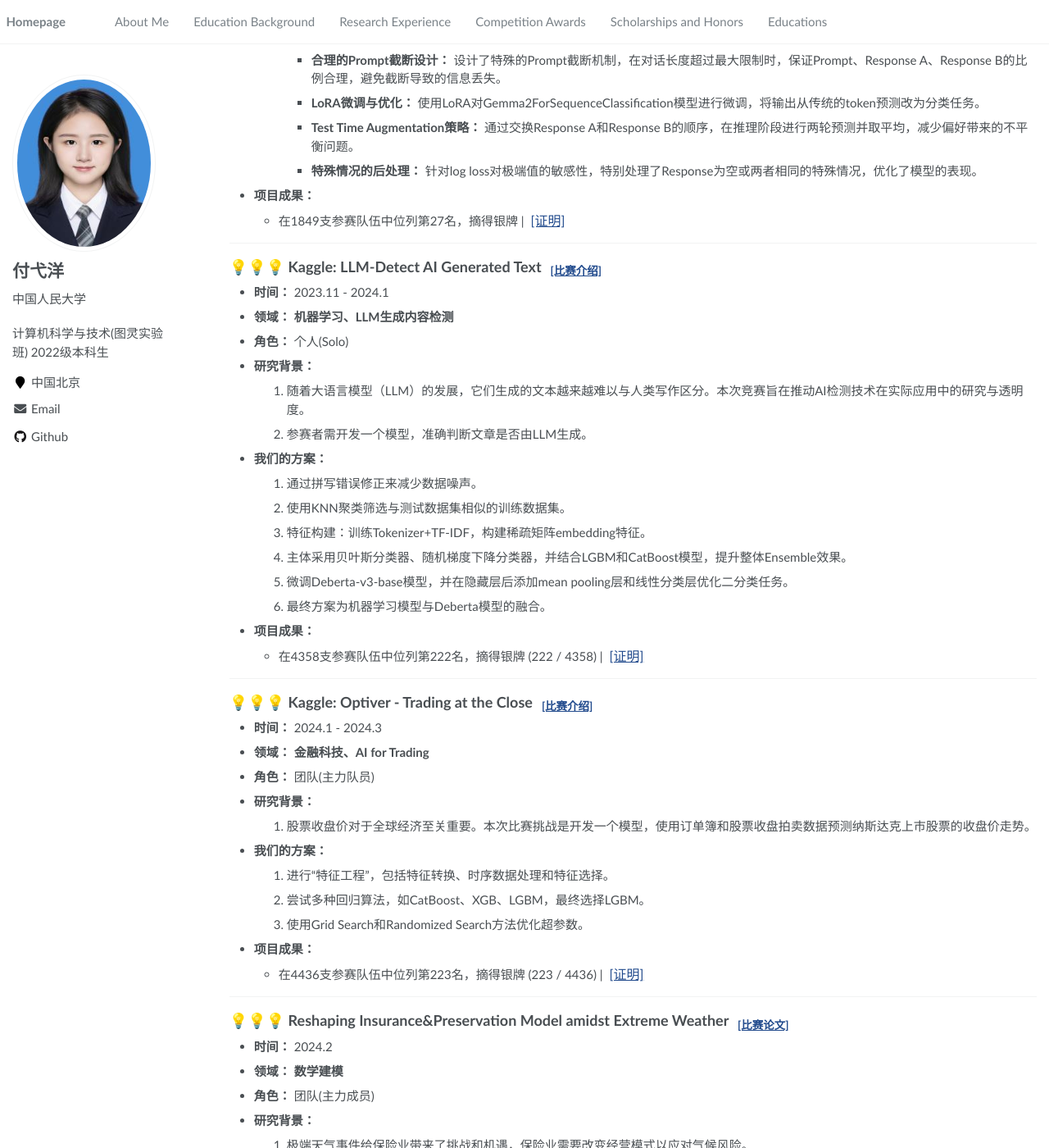
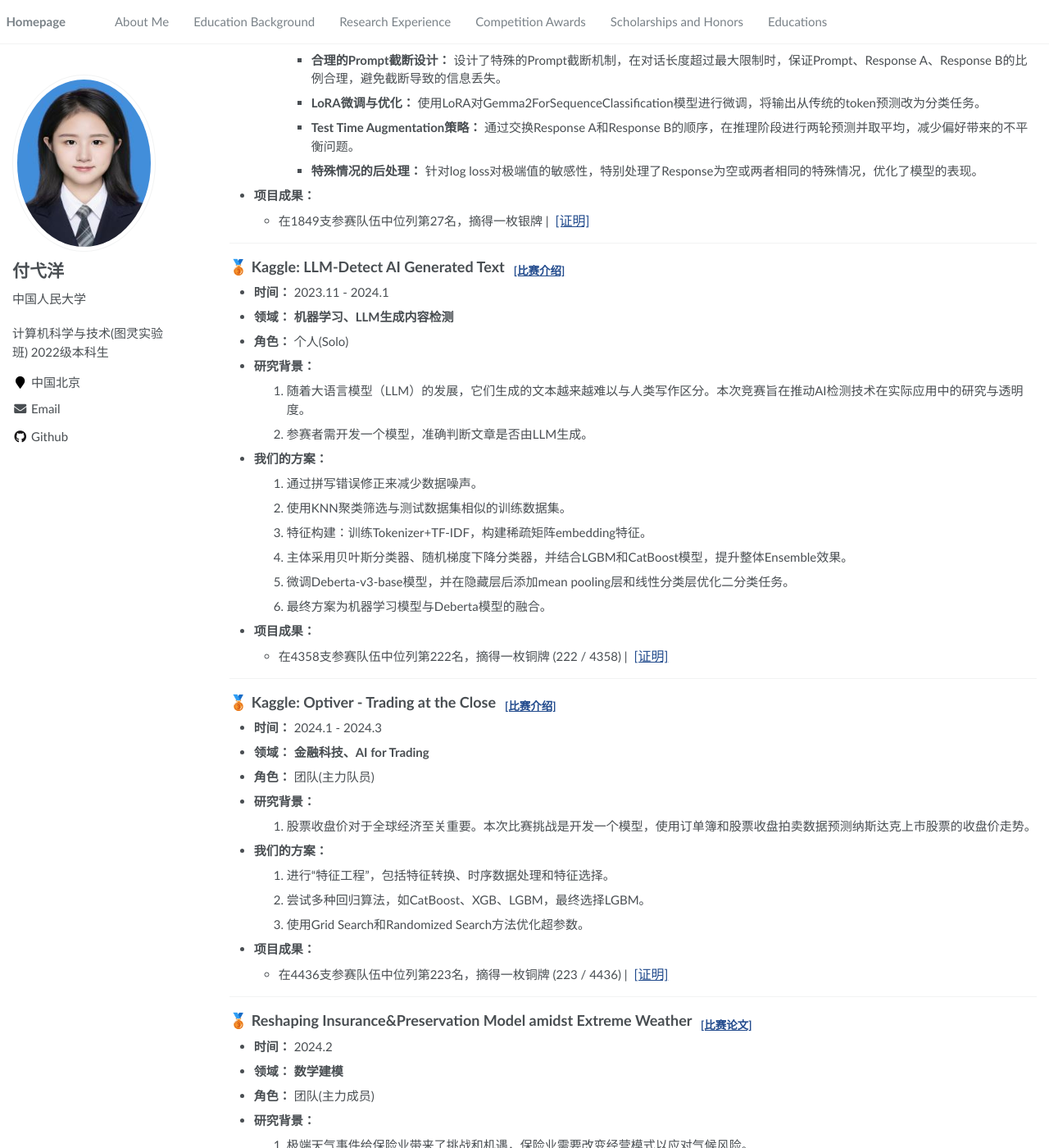
Before and after one commit to baiyingzhuying/baiyingzhuying.github.io, a Jekyll site: the page built from _pages/about.md, in a window 1280 px wide and 1400 px high, scrolled down 3507 px. Shown: the whole window at 82% size. Built offline with Jekyll 4.4.1, drawn with Linux system fonts in a browser that asks for light colours; some of the changed text lies outside the part shown.

Commit message:
Update about.md

```diff
--- a/_pages/about.md
+++ b/_pages/about.md
@@ -38,7 +38,7 @@ redirect_from:
 
 # 🔍 Research Experience
 
-## **💡💡💡 TPP-SD: Accelerating Transformer Point Process Sampling with Speculative Decoding** <sub> &nbsp;&nbsp;[[arXiv]](https://arxiv.org/abs/2507.09252) | [[OpenRevie投稿截图]](https://baiyingzhuying.github.io/docs/OpenReview_TPP-SD.png) </sub>
+## **💡 TPP-SD: Accelerating Transformer Point Process Sampling with Speculative Decoding** <sub> &nbsp;&nbsp;[[arXiv]](https://arxiv.org/abs/2507.09252) | [[OpenRevie投稿截图]](https://baiyingzhuying.github.io/docs/OpenReview_TPP-SD.png) </sub>
 
 - **时间：** 2025.02 - 至今
 - **领域：** **推测解码、时序点过程**
@@ -58,7 +58,7 @@ redirect_from:
   * 相关论文已完成，并已投稿于 **NeurIPS 2025**（共同第一作者），初始同行评审分数为5/5/4/3（满分为6）。
 
 
-## **💡💡💡 Understanding Students Dropouts in AI-driven Course using NLP Approaches**
+## **💡 Understanding Students Dropouts in AI-driven Course using NLP Approaches**
 
 - **时间：** 2024.11 - 至今
 - **领域：** **LLM垂域应用、AI4Education、人机交互**
@@ -80,7 +80,7 @@ redirect_from:
 
 ---
 
-## **💡💡💡 SOAY: A Solution-based LLM API-using Methodology for Academic Information Seeking** <sub> &nbsp;&nbsp;[[arXiv]](https://arxiv.org/abs/2405.15165) | [[Code]](https://github.com/RUCKBReasoning/SoAy) | [[Demo]](https://soay.aminer.cn/) </sub>
+## **💡 SOAY: A Solution-based LLM API-using Methodology for Academic Information Seeking** <sub> &nbsp;&nbsp;[[arXiv]](https://arxiv.org/abs/2405.15165) | [[Code]](https://github.com/RUCKBReasoning/SoAy) | [[Demo]](https://soay.aminer.cn/) </sub>
 
 - **时间：** 2024.1 - 2024.8
 - **领域：** **LLM垂域应用、AI4Education**
@@ -102,7 +102,7 @@ redirect_from:
 
 ---
 
-## **💡💡💡 A Survey on Prompt Engineering: Taxonomy and Applications** <sub> &nbsp;&nbsp;[[Survey Paper]](https://baiyingzhuying.github.io/docs/LUNWENpromptengineering.pdf)</sub>
+## **💡 A Survey on Prompt Engineering: Taxonomy and Applications** <sub> &nbsp;&nbsp;[[Survey Paper]](https://baiyingzhuying.github.io/docs/LUNWENpromptengineering.pdf)</sub>
 
 - **时间：** 2024.5 - 2024.12
 - **领域：** **LLM、Prompt Engineering**
@@ -120,7 +120,7 @@ redirect_from:
 
 ---
 
-## **💡💡💡 Kaggle: LMSYS-Chatbot Arena Human Preference Predictions** <sub> &nbsp;&nbsp;[[比赛介绍]](https://www.kaggle.com/competitions/lmsys-chatbot-arena) [[我们的方案]](https://github.com/baiyingzhuying/LMSYS_scheme_fyy)</sub>
+## **🥈 Kaggle: LMSYS-Chatbot Arena Human Preference Predictions** <sub> &nbsp;&nbsp;[[比赛介绍]](https://www.kaggle.com/competitions/lmsys-chatbot-arena) [[我们的方案]](https://github.com/baiyingzhuying/LMSYS_scheme_fyy)</sub>
 
 - **时间：** 2024.5 - 2024.8
 - **领域：** **LLM微调、对话系统偏好预测**
@@ -136,13 +136,13 @@ redirect_from:
      - **Test Time Augmentation策略：** 通过交换Response A和Response B的顺序，在推理阶段进行两轮预测并取平均，减少偏好带来的不平衡问题。
      - **特殊情况的后处理：** 针对log loss对极端值的敏感性，特别处理了Response为空或两者相同的特殊情况，优化了模型的表现。
 - **项目成果：**
-  * 在1849支参赛队伍中位列第27名，摘得银牌&nbsp;|&nbsp;<span style="font-size: 16px;">
+  * 在1849支参赛队伍中位列第27名，摘得一枚银牌&nbsp;|&nbsp;<span style="font-size: 16px;">
 <a href="https://baiyingzhuying.github.io/docs/AWARDkaggleLMSYSSliver.png">[证明]</a>
 </span>
 
 ---
 
-## **💡💡💡 Kaggle: LLM-Detect AI Generated Text** <sub> &nbsp;&nbsp;[[比赛介绍]](https://www.kaggle.com/competitions/llm-detect-ai-generated-text)</sub>
+## **🥉 Kaggle: LLM-Detect AI Generated Text** <sub> &nbsp;&nbsp;[[比赛介绍]](https://www.kaggle.com/competitions/llm-detect-ai-generated-text)</sub>
 
 - **时间：** 2023.11 - 2024.1
 - **领域：** **机器学习、LLM生成内容检测**
@@ -158,13 +158,13 @@ redirect_from:
   5. 微调Deberta-v3-base模型，并在隐藏层后添加mean pooling层和线性分类层优化二分类任务。
   6. 最终方案为机器学习模型与Deberta模型的融合。
 - **项目成果：**
-  * 在4358支参赛队伍中位列第222名，摘得银牌 (222 / 4358)&nbsp;|&nbsp;<span style="font-size: 16px;">
+  * 在4358支参赛队伍中位列第222名，摘得一枚铜牌 (222 / 4358)&nbsp;|&nbsp;<span style="font-size: 16px;">
 <a href="https://baiyingzhuying.github.io/docs/AWARDkaggleAIGenerateBronze.png">[证明]</a>
 </span>
 
 ---
 
-## **💡💡💡 Kaggle: Optiver - Trading at the Close** <sub> &nbsp;&nbsp;[[比赛介绍]](https://www.kaggle.com/competitions/optiver-trading-at-the-close)</sub>
+## **🥉 Kaggle: Optiver - Trading at the Close** <sub> &nbsp;&nbsp;[[比赛介绍]](https://www.kaggle.com/competitions/optiver-trading-at-the-close)</sub>
 
 - **时间：** 2024.1 - 2024.3
 - **领域：** **金融科技、AI for Trading**
@@ -176,13 +176,13 @@ redirect_from:
   2. 尝试多种回归算法，如CatBoost、XGB、LGBM，最终选择LGBM。
   3. 使用Grid Search和Randomized Search方法优化超参数。
 - **项目成果：**
-  * 在4436支参赛队伍中位列第223名，摘得银牌 (223 / 4436)&nbsp;|&nbsp;<span style="font-size: 16px;">
+  * 在4436支参赛队伍中位列第223名，摘得一枚铜牌 (223 / 4436)&nbsp;|&nbsp;<span style="font-size: 16px;">
 <a href="https://baiyingzhuying.github.io/docs/AWARDkaggleOptiverBronze.png">[证明]</a>
 </span>
 
 ---
 
-## **💡💡💡 Reshaping Insurance&Preservation Model amidst Extreme Weather** <sub> &nbsp;&nbsp;[[比赛论文]](https://baiyingzhuying.github.io/docs/LUNWENmeisai.pdf)</sub>
+## **🥉 Reshaping Insurance&Preservation Model amidst Extreme Weather** <sub> &nbsp;&nbsp;[[比赛论文]](https://baiyingzhuying.github.io/docs/LUNWENmeisai.pdf)</sub>
 
 - **时间：** 2024.2
 - **领域：** **数学建模**
@@ -200,7 +200,7 @@ redirect_from:
 
 ---
 
-## **💡💡💡 基于贪心算法的多波束测量测线布设优化** <sub> &nbsp;&nbsp;[[比赛论文]](https://baiyingzhuying.github.io/docs/LUWENguosai.pdf)</sub>
+## **🥇 基于贪心算法的多波束测量测线布设优化** <sub> &nbsp;&nbsp;[[比赛论文]](https://baiyingzhuying.github.io/docs/LUWENguosai.pdf)</sub>
 
 - **时间：** 2023.9
 - **领域：** **数学建模**
@@ -216,11 +216,11 @@ redirect_from:
 
 # 🏆 Competition Achievements
 
-- **Kaggle: Chatbot Arena Human Preference Predictions：银牌** *国家级* 2024 &nbsp;&nbsp;[[证明]]([https://btlazzq.github.io/docs/AWARDLMSYS.png](https://baiyingzhuying.github.io/docs/AWARDkaggleLMSYSSliver.png))
-- **Kaggle: LLM-Detect AI Generated Text：铜牌** *国家级* 2024 &nbsp;&nbsp;[[证明]]([https://btlazzq.github.io/docs/AWARDLLMDetect.png](https://baiyingzhuying.github.io/docs/AWARDkaggleAIGenerateBronze.png))
-- **Kaggle: Optiver - Trading at the Close：铜牌** *国家级* 2024 &nbsp;&nbsp;[[证明]]([https://btlazzq.github.io/docs/AWARDOptiver.png](https://baiyingzhuying.github.io/docs/AWARDkaggleOptiverBronze.png))
-- **美国大学生数学建模竞赛（MCM/ICM）：M奖** *国家级* 2024 &nbsp;&nbsp; [[证明]](https://example-link.com)
-- **全国大学生数学建模竞赛（北京赛区）：一等奖** *省部级* 2023 &nbsp;&nbsp;[[证明]](https://example-link.com)
+- **Kaggle: Chatbot Arena Human Preference Predictions：银牌** *国家级* 2024 &nbsp;&nbsp;[[证明]](https://baiyingzhuying.github.io/docs/AWARDkaggleLMSYSSliver.png)
+- **Kaggle: LLM-Detect AI Generated Text：铜牌** *国家级* 2024 &nbsp;&nbsp;[[证明]](https://baiyingzhuying.github.io/docs/AWARDkaggleAIGenerateBronze.png)
+- **Kaggle: Optiver - Trading at the Close：铜牌** *国家级* 2024 &nbsp;&nbsp;[[证明]](https://baiyingzhuying.github.io/docs/AWARDkaggleOptiverBronze.png)
+- **美国大学生数学建模竞赛（MCM/ICM）：M奖** *国家级* 2024 &nbsp;&nbsp; [[证明]](https://baiyingzhuying.github.io/docs/AWARDmeisai.png)
+- **全国大学生数学建模竞赛（北京赛区）：一等奖** *省部级* 2023 &nbsp;&nbsp;[[证明]](https://baiyingzhuying.github.io/docs/AWARDguosai.png)
 
 # 🥇 Scholarships and Honors
 
```
